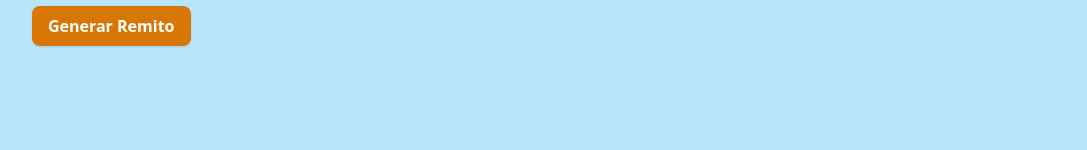
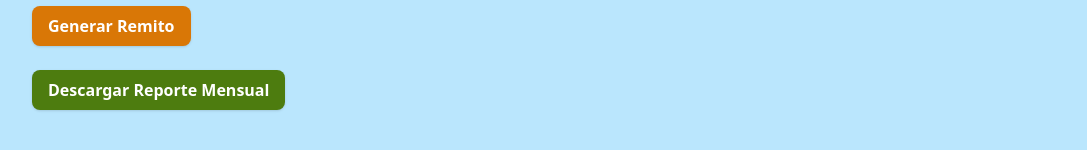
Before and after one commit to agusOlivieri/viandaApp-front-end, a Vue app: page /admin/pedidos in a window 1280 px wide. Shown: the part 164-314 px from the top of the page, without its empty margins (96-1183 px from the left). Built offline with nearby package versions, Linux system fonts and the light colour scheme; no server answers.

Commit message:
ReporteBtn

```diff
--- /dev/null
+++ b/src/components/ReporteBtn.vue
@@ -0,0 +1,17 @@
+<script setup>
+
+const emit = defineEmits(["reporte"]);
+
+const handleReporte = () => {
+    emit("reporte");
+}
+
+</script>
+
+<template>
+        <div class="my-6">
+        <button @click="handleReporte" class="bg-lime-700 text-white font-bold py-2 px-4 rounded-lg shadow hover:bg-lime-900 transition">
+            Descargar Reporte Mensual
+        </button>
+    </div>
+</template>
--- a/src/views/PedidosView.vue
+++ b/src/views/PedidosView.vue
@@ -2,6 +2,7 @@
 import ViandaAppTable from '@/components/ViandaAppTable.vue';
 import VolverBtn from '@/components/VolverBtn.vue';
 import RemitoBtn from '@/components/RemitoBtn.vue';
+import ReporteBtn from '@/components/ReporteBtn.vue';
 import { useUsuarioStore } from "@/stores/usuario";
 import axios from 'axios';
 import { ref, onMounted, onUnmounted } from 'vue';
@@ -90,6 +91,7 @@ onUnmounted(() => {
         <div>
             <VolverBtn />
             <RemitoBtn @remito="generarRemito"/>
+            <ReporteBtn @reporte="descargarReporte"/>
         </div>
     </section>
 </template>
```
